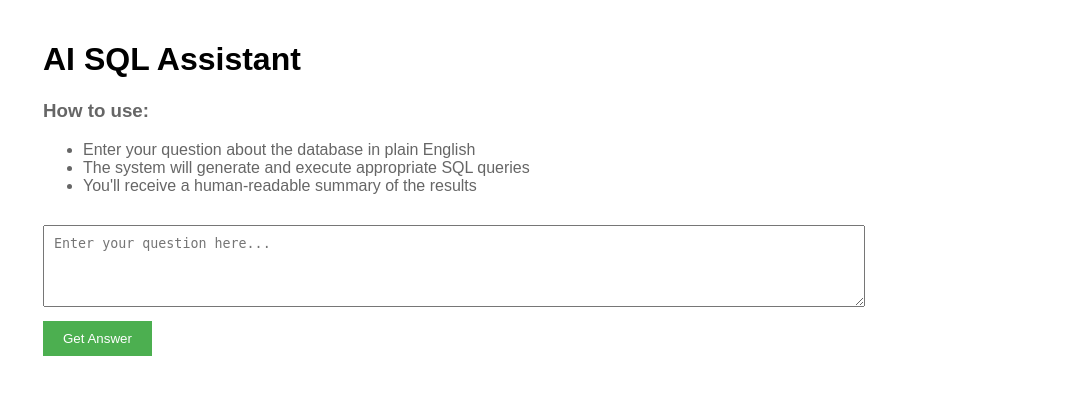
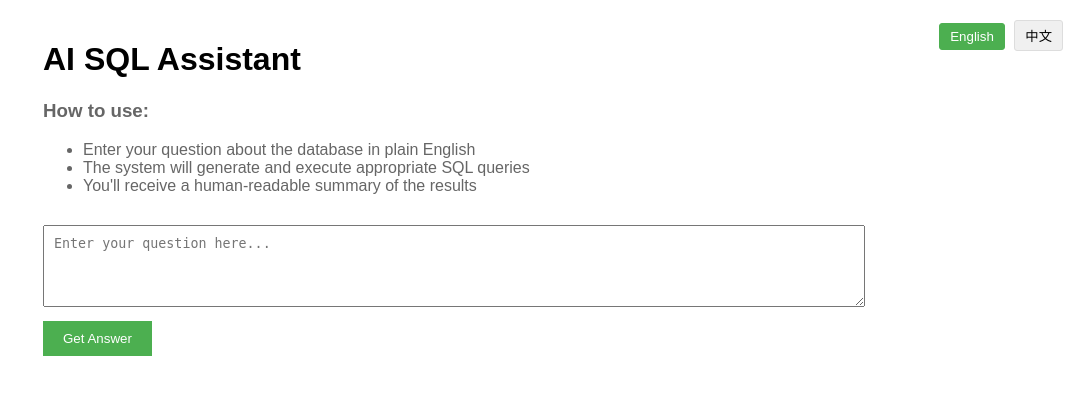
Before and after one commit to wilsonleecn/aidb, a Flask app: page / in a window 1280 px wide. Shown: the top 395 px of the page, without its empty margins (197-1280 px from the left). Run offline with Flask 3, Linux system fonts and the light colour scheme.

Commit message:
support english and chinese

```diff
--- a/src/templates/index.html
+++ b/src/templates/index.html
@@ -46,75 +46,157 @@
             display: block;
             margin-top: 10px;
         }
+        .language-selector {
+            position: absolute;
+            top: 20px;
+            right: 20px;
+        }
+        .language-btn {
+            padding: 5px 10px;
+            margin-left: 5px;
+            cursor: pointer;
+            background-color: #f0f0f0;
+            border: 1px solid #ddd;
+            border-radius: 3px;
+        }
+        .language-btn.active {
+            background-color: #4CAF50;
+            color: white;
+            border-color: #4CAF50;
+        }
     </style>
 </head>
 <body>
-    <h1>AI SQL Assistant</h1>
+    <div class="language-selector">
+        <button class="language-btn active" onclick="switchLanguage('en')" data-lang="en">English</button>
+        <button class="language-btn" onclick="switchLanguage('zh')" data-lang="zh">中文</button>
+    </div>
+
+    <h1 data-i18n="title">AI SQL Assistant</h1>
 
     <div class="help-text">
-        <h3>How to use:</h3>
+        <h3 data-i18n="howToUseTitle">How to use:</h3>
         <ul>
-            <li>Enter your question about the database in plain English</li>
-            <li>The system will generate and execute appropriate SQL queries</li>
-            <li>You'll receive a human-readable summary of the results</li>
+            <li data-i18n="instruction1">Enter your question about the database in plain English</li>
+            <li data-i18n="instruction2">The system will generate and execute appropriate SQL queries</li>
+            <li data-i18n="instruction3">You'll receive a human-readable summary of the results</li>
         </ul>
     </div>
 
     <div class="container">
-        <textarea id="questionInput" rows="4" placeholder="Enter your question here..."></textarea>
-        <button id="submitButton" onclick="askQuestion()">Get Answer</button>
+        <textarea id="questionInput" rows="4" data-i18n-placeholder="questionPlaceholder"></textarea>
+        <button id="submitButton" onclick="askQuestion()" data-i18n="submitButton">Get Answer</button>
     </div>
 
     <div id="result"></div>
 
     <script>
+        // Language translations
+        const translations = {
+            en: {
+                title: 'AI SQL Assistant',
+                howToUseTitle: 'How to use:',
+                instruction1: 'Enter your question about the database in plain English',
+                instruction2: 'The system will generate and execute appropriate SQL queries',
+                instruction3: "You'll receive a human-readable summary of the results",
+                questionPlaceholder: 'Enter your question here...',
+                submitButton: 'Get Answer',
+                processing: 'Processing...',
+                error: 'Error',
+                answer: 'Answer:',
+                pleaseEnterQuestion: 'Please enter a question'
+            },
+            zh: {
+                title: 'AI SQL 助手',
+                howToUseTitle: '使用说明：',
+                instruction1: '用自然语言输入您的数据库相关问题',
+                instruction2: '系统将生成并执行相应的SQL查询',
+                instruction3: '您将收到易于理解的结果摘要',
+                questionPlaceholder: '在此输入您的问题...',
+                submitButton: '获取答案',
+                processing: '处理中...',
+                error: '错误',
+                answer: '答案：',
+                pleaseEnterQuestion: '请输入问题'
+            }
+        };
+
+        // Initialize language
+        let currentLang = 'en';
+
+        // Function to switch language
+        function switchLanguage(lang) {
+            currentLang = lang;
+
+            // Update active button state
+            document.querySelectorAll('.language-btn').forEach(btn => {
+                btn.classList.toggle('active', btn.dataset.lang === lang);
+            });
+
+            // Update all text elements
+            document.querySelectorAll('[data-i18n]').forEach(element => {
+                const key = element.getAttribute('data-i18n');
+                element.textContent = translations[lang][key];
+            });
+
+            // Update placeholders
+            document.querySelectorAll('[data-i18n-placeholder]').forEach(element => {
+                const key = element.getAttribute('data-i18n-placeholder');
+                element.placeholder = translations[lang][key];
+            });
+        }
+
+        // Initialize with English
+        switchLanguage('en');
+
         function askQuestion() {
             const question = document.getElementById('questionInput').value;
             const resultDiv = document.getElementById('result');
 
             if (!question) {
-                alert('Please enter a question');
+                alert(translations[currentLang].pleaseEnterQuestion);
                 return;
             }
 
-            // Disable button while processing
             const button = document.getElementById('submitButton');
             button.disabled = true;
-            button.textContent = 'Processing...';
+            button.textContent = translations[currentLang].processing;
 
             fetch('/ask', {
                 method: 'POST',
                 headers: {
                     'Content-Type': 'application/json',
                 },
-                body: JSON.stringify({ question: question })
+                body: JSON.stringify({
+                    question: question,
+                    language: currentLang  // Send language preference to server
+                })
             })
             .then(response => response.json())
             .then(data => {
                 if (data.error) {
-                    resultDiv.innerHTML = `<p style="color: red;">Error: ${data.error}</p>`;
+                    resultDiv.innerHTML = `<p style="color: red;">${translations[currentLang].error}: ${data.error}</p>`;
                 } else {
-                    // Format the summary with proper HTML line breaks
                     const formattedSummary = data.summary
-                        .replace(/\n/g, '<br>')  // Replace newlines with <br>
-                        .replace(/\t/g, '&nbsp;&nbsp;&nbsp;&nbsp;')  // Replace tabs with spaces
-                        .replace(/(SQL Query:)/g, '<strong>$1</strong>')  // Bold "SQL Query:" text
-                        .replace(/(Results:)/g, '<strong>$1</strong>');   // Bold "Results:" text
+                        .replace(/\n/g, '<br>')
+                        .replace(/\t/g, '&nbsp;&nbsp;&nbsp;&nbsp;')
+                        .replace(/(SQL Query:|SQL查询:)/g, '<strong>$1</strong>')
+                        .replace(/(Results:|结果:)/g, '<strong>$1</strong>');
 
                     resultDiv.innerHTML = `
-                        <h3>Answer:</h3>
+                        <h3>${translations[currentLang].answer}</h3>
                         <div class="result-content">${formattedSummary}</div>
                     `;
                 }
                 resultDiv.style.display = 'block';
             })
             .catch(error => {
-                resultDiv.innerHTML = `<p style="color: red;">Error: ${error}</p>`;
+                resultDiv.innerHTML = `<p style="color: red;">${translations[currentLang].error}: ${error}</p>`;
                 resultDiv.style.display = 'block';
             })
             .finally(() => {
                 button.disabled = false;
-                button.textContent = 'Get Answer';
+                button.textContent = translations[currentLang].submitButton;
             });
         }
     </script>
--- a/src/web_server.py
+++ b/src/web_server.py
@@ -9,12 +9,15 @@ def index():
 
 @app.route('/ask', methods=['POST'])
 def ask():
-    question = request.json.get('question', '')
+    data = request.json
+    question = data.get('question', '')
+    language = data.get('language', 'en')  # Get language preference
+
     if not question:
         return jsonify({'error': 'Question is required'}), 400
 
     try:
-        result = process_question(question)
+        result = process_question(question, language)  # Pass language to process_question
         return jsonify({'summary': result})
     except Exception as e:
         return jsonify({'error': str(e)}), 500
```
